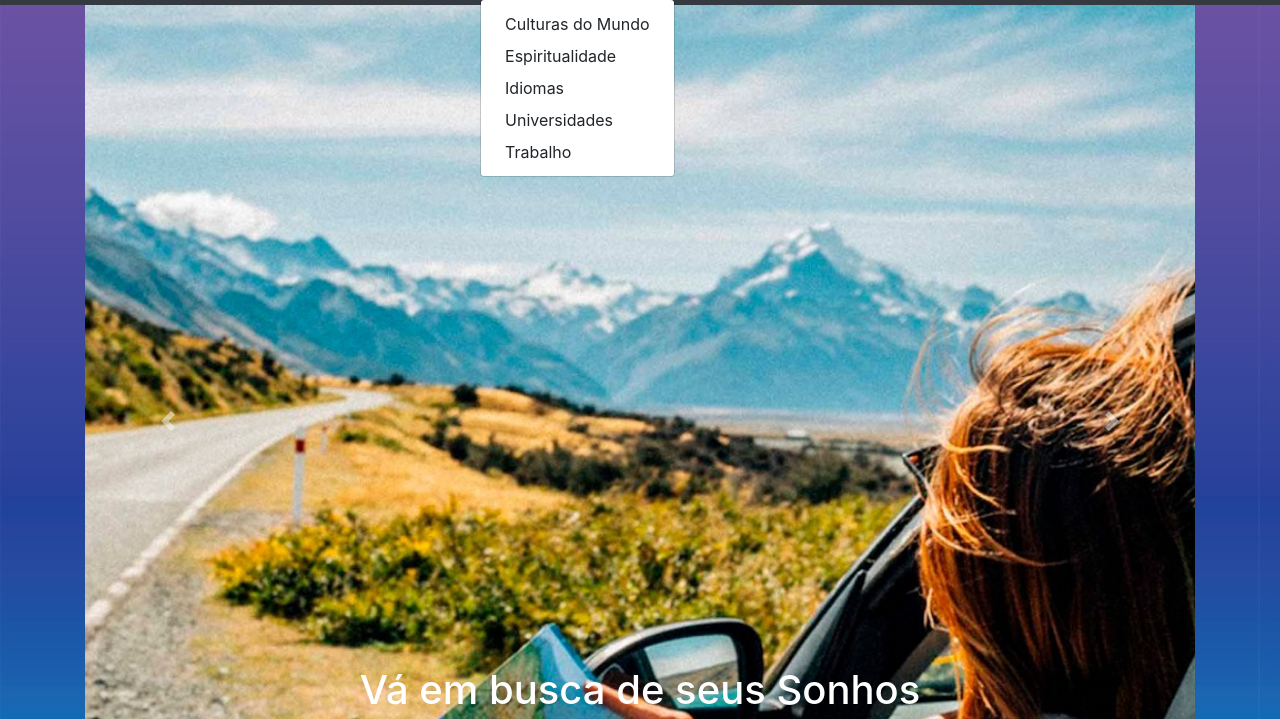
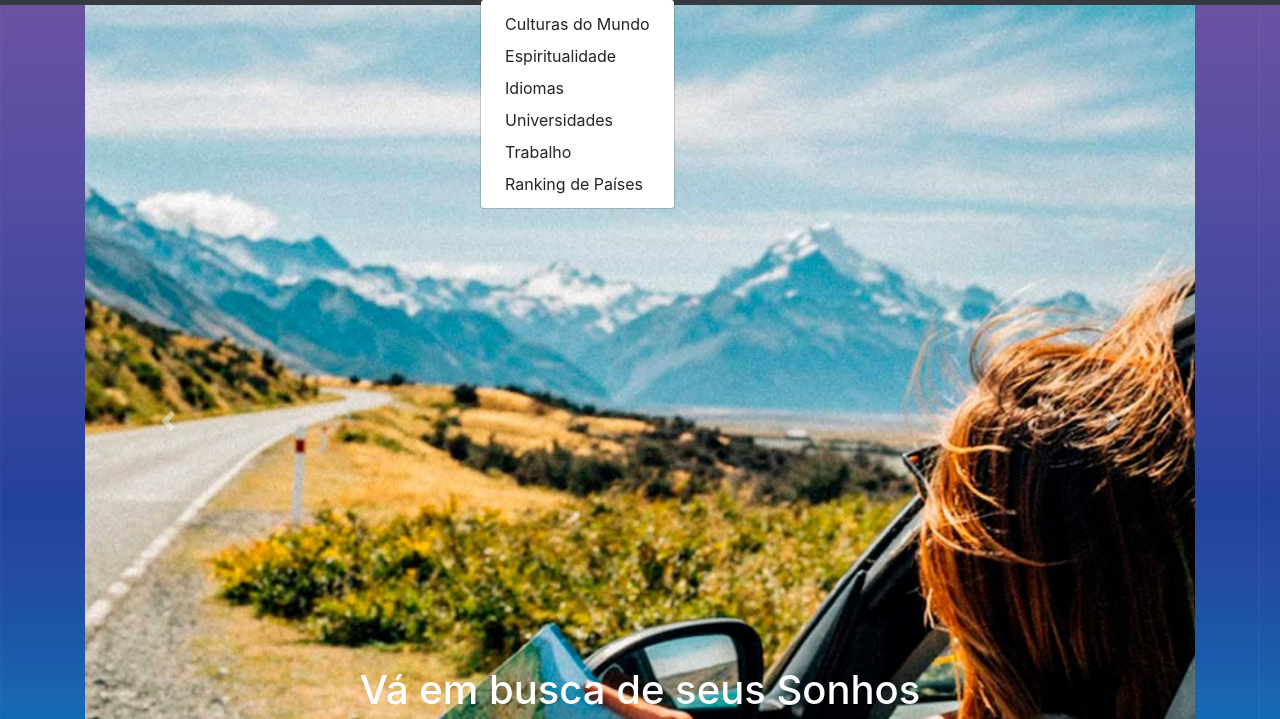
Before and after one commit to CaioAraujoMariano/Projeto-integrado, a plain HTML site: page interx.html in a window 1280 px wide. Both pictures are taken after a click on the button "Interesses". Shown: the part 51-770 px from the top of the page. Drawn offline with nearby package versions, Linux system fonts and the light colour scheme.

Commit message:
Adição da página de ranking na principal

```diff
--- a/interx.html
+++ b/interx.html
@@ -68,6 +68,7 @@
                         <a class="dropdown-item" href="#"> Idiomas </a>
                         <a class="dropdown-item" href="#"> Universidades </a>
                         <a class="dropdown-item" href="#"> Trabalho </a>
+                        <a class="dropdown-item" href="ranking.html"> Ranking de Países </a>
                     </div>
                 </li>
                 <li class="nav-item">
```
